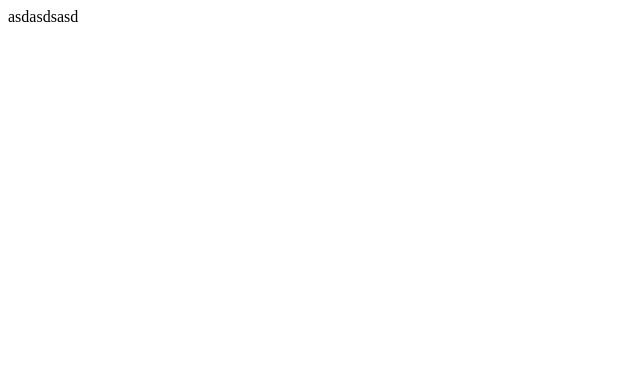
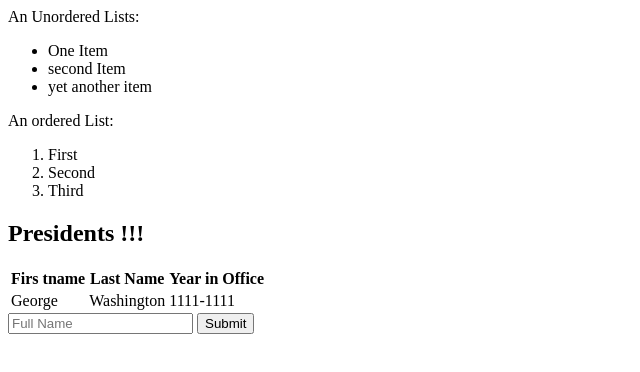
Before and after one commit to akalandazz/kalandaz, a plain HTML site: page hello.html in a window 1280 px wide. Shown: the whole page, without its empty margins (0-640 px from the left). Drawn offline with Linux system fonts and the light colour scheme.

Commit message:
Update hello.html

```diff
--- a/hello.html
+++ b/hello.html
@@ -1 +1,40 @@
-asdasdsasd
+<!DOCTYPE html>
+<html>
+	<head>
+		<title> My Web</title>
+	</head>
+	<body>
+		An Unordered Lists:
+		<ul>
+			<li> One Item </li>
+			<li> second Item </li>
+			<li> yet another item </li>
+		</ul>
+		An ordered List:
+		<ol>
+			<li>First</li>
+			<li> Second </li>
+			<li> Third </li>
+		</ol>
+		<table>
+			<h2> Presidents !!!</h2>
+			<tr>
+				<th> Firs tname</th>
+				<th> Last Name</th>
+				<th> Year in Office</th>
+			</tr>
+			<tr>
+				<td> George </td>
+				<td> Washington </td>
+				<td> 1111-1111 </td>
+			</tr>
+		</table>
+
+		<form>
+			<input type="text" name="name", placeholder="Full Name">
+			<button> Submit </button>
+		</form>
+
+
+	</body>
+</html>
```
